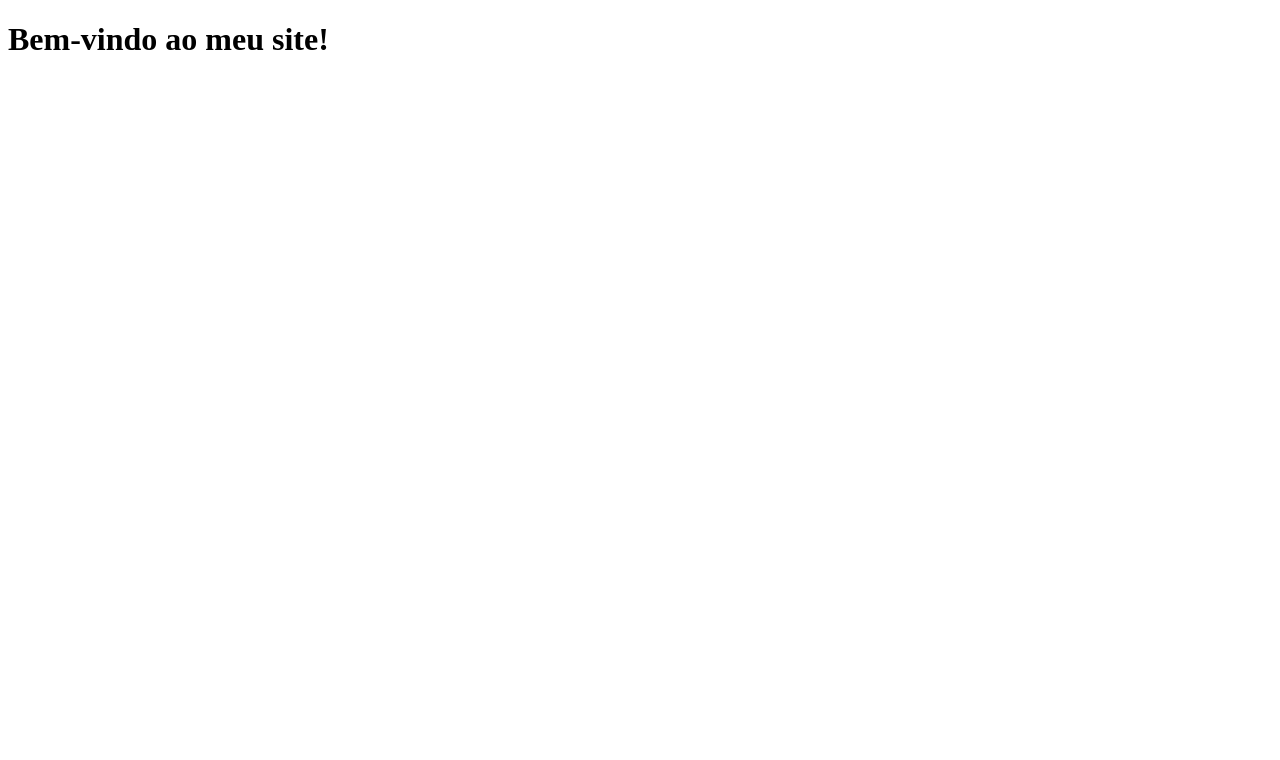
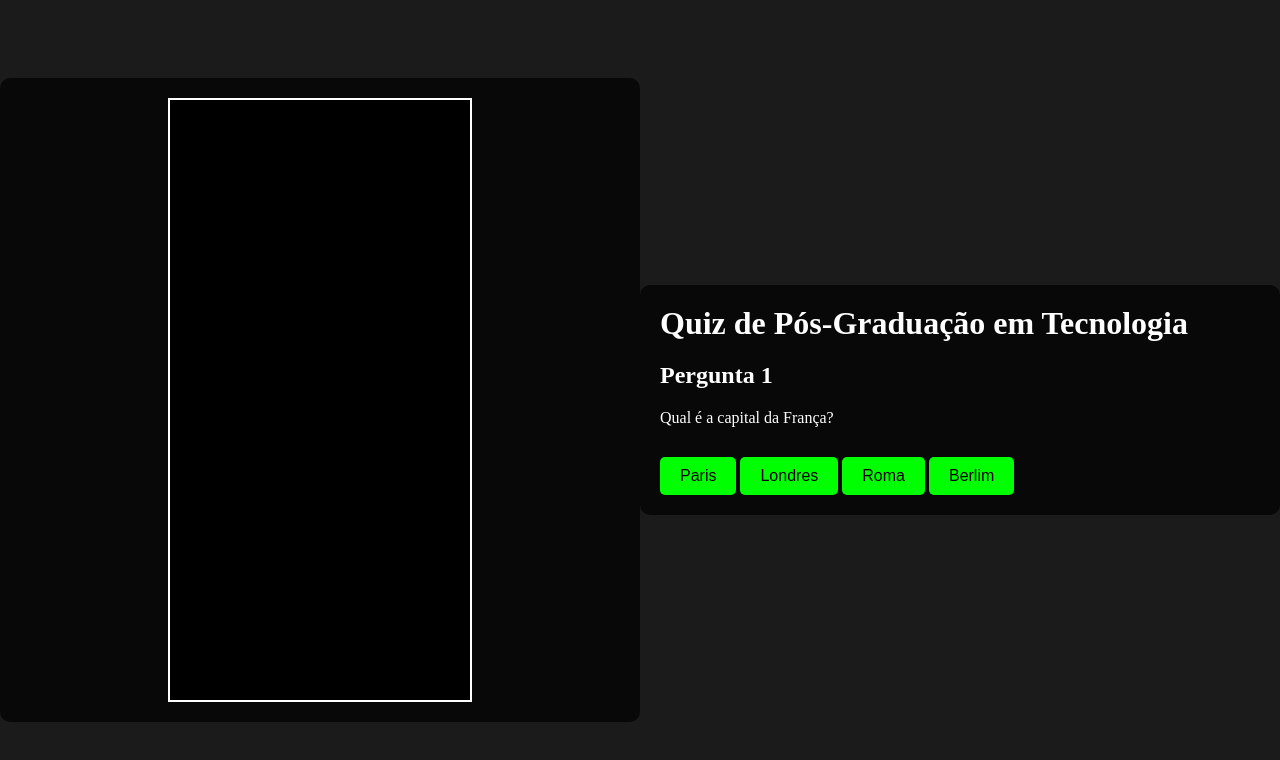
Before and after one commit to marinapignatari/lab, a plain HTML site: page index.html in a window 1280 px wide. Drawn offline with Linux system fonts and the light colour scheme.

Commit message:
Atualizar o index.html

```diff
--- a/index.html
+++ b/index.html
@@ -1,9 +1,139 @@
 <!DOCTYPE html>
-<html>
+<html lang="pt-BR">
 <head>
-    <title>Meu Site</title>
+    <meta charset="UTF-8">
+    <meta name="viewport" content="width=device-width, initial-scale=1.0">
+    <title>Quiz e Tetris</title>
+    <style>
+        body {
+            display: flex;
+            flex-direction: row;
+            justify-content: space-between;
+            align-items: center;
+            height: 100vh;
+            margin: 0;
+            background-color: #1b1b1b;
+            color: #ffffff;
+        }
+        #quiz-container {
+            width: 50%;
+            padding: 20px;
+            box-sizing: border-box;
+            background-color: rgba(0, 0, 0, 0.7);
+            border-radius: 10px;
+        }
+        #quiz-container h1, #quiz-container h2, #quiz-container p {
+            margin: 0 0 20px 0;
+        }
+        #quiz-container button {
+            background-color: #00ff00;
+            color: #000;
+            border: none;
+            padding: 10px 20px;
+            border-radius: 5px;
+            cursor: pointer;
+            font-size: 1em;
+            margin-top: 10px;
+        }
+        #quiz-container button:hover {
+            background-color: #00cc00;
+        }
+        #tetris-container {
+            width: 50%;
+            padding: 20px;
+            box-sizing: border-box;
+            background-color: rgba(0, 0, 0, 0.7);
+            border-radius: 10px;
+            display: flex;
+            justify-content: center;
+            align-items: center;
+        }
+        #tetris {
+            background-color: #000;
+            width: 300px;
+            height: 600px;
+            position: relative;
+            border: 2px solid #fff;
+        }
+        .piece {
+            width: 30px;
+            height: 30px;
+            position: absolute;
+            background-color: #00ff00;
+        }
+        .hidden {
+            display: none;
+        }
+    </style>
 </head>
 <body>
-    <h1>Bem-vindo ao meu site!</h1>
+    <div id="tetris-container">
+        <div id="tetris">
+            <div class="piece hidden" id="piece1" style="top: 0;"></div>
+            <div class="piece hidden" id="piece2" style="top: 30px;"></div>
+            <div class="piece hidden" id="piece3" style="top: 60px;"></div>
+            <div class="piece hidden" id="piece4" style="top: 90px;"></div>
+            <div class="piece hidden" id="piece5" style="top: 120px;"></div>
+            <div class="piece hidden" id="piece6" style="top: 150px;"></div>
+            <div class="piece hidden" id="piece7" style="top: 180px;"></div>
+            <div class="piece hidden" id="piece8" style="top: 210px;"></div>
+            <div class="piece hidden" id="piece9" style="top: 240px;"></div>
+            <div class="piece hidden" id="piece10" style="top: 270px;"></div>
+        </div>
+    </div>
+    <div id="quiz-container">
+        <h1>Quiz de Pós-Graduação em Tecnologia</h1>
+        <div id="quiz">
+            <!-- Questão 1 -->
+            <div class="question active" id="question1">
+                <h2>Pergunta 1</h2>
+                <p>Qual é a capital da França?</p>
+                <button onclick="checkAnswer(1, 'A')">Paris</button>
+                <button onclick="checkAnswer(1, 'B')">Londres</button>
+                <button onclick="checkAnswer(1, 'C')">Roma</button>
+                <button onclick="checkAnswer(1, 'D')">Berlim</button>
+            </div>
+            <!-- Questão 2 -->
+            <div class="question hidden" id="question2">
+                <h2>Pergunta 2</h2>
+                <p>Qual é a capital da Alemanha?</p>
+                <button onclick="checkAnswer(2, 'A')">Paris</button>
+                <button onclick="checkAnswer(2, 'B')">Londres</button>
+                <button onclick="checkAnswer(2, 'C')">Roma</button>
+                <button onclick="checkAnswer(2, 'D')">Berlim</button>
+            </div>
+            <!-- Adicione mais questões aqui conforme necessário -->
+        </div>
+    </div>
+
+    <script>
+        let currentQuestion = 1;
+        const correctAnswers = {
+            1: 'A',
+            2: 'D',
+            // Adicione as respostas corretas para as demais perguntas aqui
+        };
+
+        function showPage(pageId) {
+            document.querySelectorAll('.question').forEach(question => {
+                question.classList.add('hidden');
+            });
+            document.getElementById(`question${pageId}`).classList.remove('hidden');
+        }
+
+        function checkAnswer(questionNumber, answer) {
+            if (answer === correctAnswers[questionNumber]) {
+                document.getElementById(`piece${questionNumber}`).classList.remove('hidden');
+                currentQuestion++;
+                if (currentQuestion <= Object.keys(correctAnswers).length) {
+                    showPage(currentQuestion);
+                } else {
+                    alert('Parabéns, você completou o quiz!');
+                }
+            } else {
+                alert('Resposta incorreta, tente novamente.');
+            }
+        }
+    </script>
 </body>
 </html>
```
